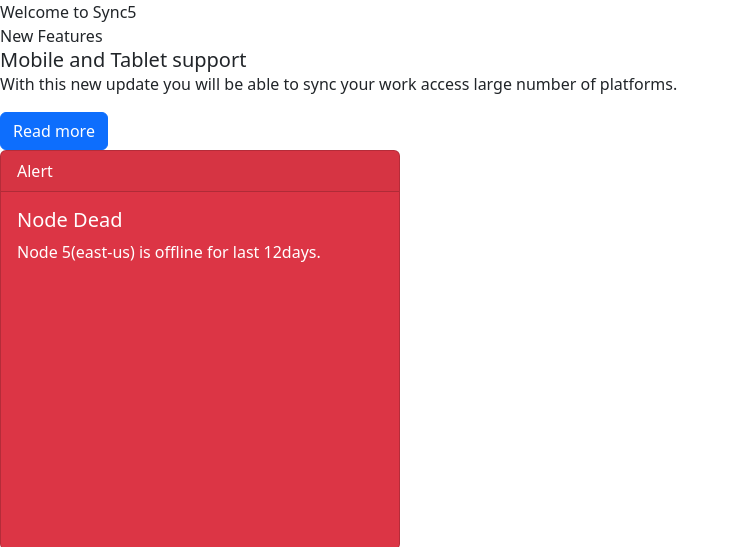
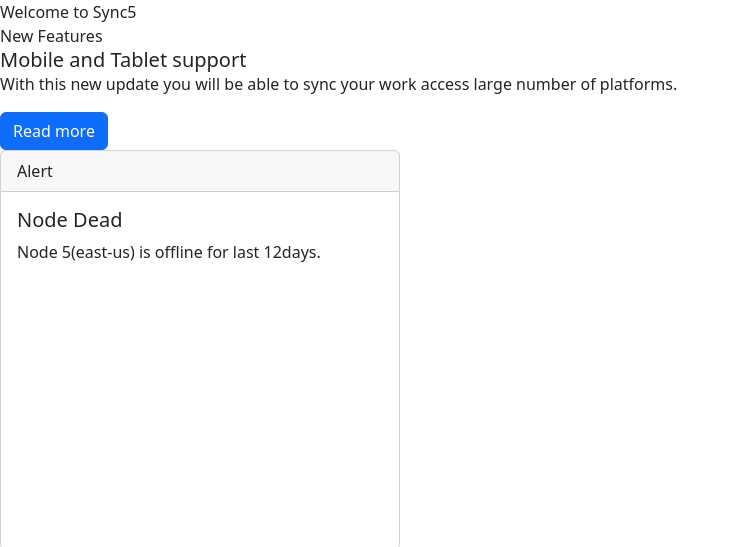
Before and after one commit to acciojob/bootstrap-card-preet-ki, a website: page main.html in a window 1280 px wide. Shown: the top 547 px of the page, without its empty margins (0-739 px from the left). Drawn offline with nearby package versions, Linux system fonts and the light colour scheme.

Commit message:
Update main.html

```diff
--- a/main.html
+++ b/main.html
@@ -20,7 +20,7 @@
 		</div>
 	  </div>
 	  <div class="card-deck">
-	  <div class="card text-bg-danger mb-3" style="max-width: 25rem;min-height: 25rem;">
+	  <div class="card text-bg-danger.mb-3" style="max-width: 25rem;min-height: 25rem;">
 		<div class="card-header">Alert</div>
 		<div class="card-body">
 		  <h5 class="card-title">Node Dead</h5>
```
